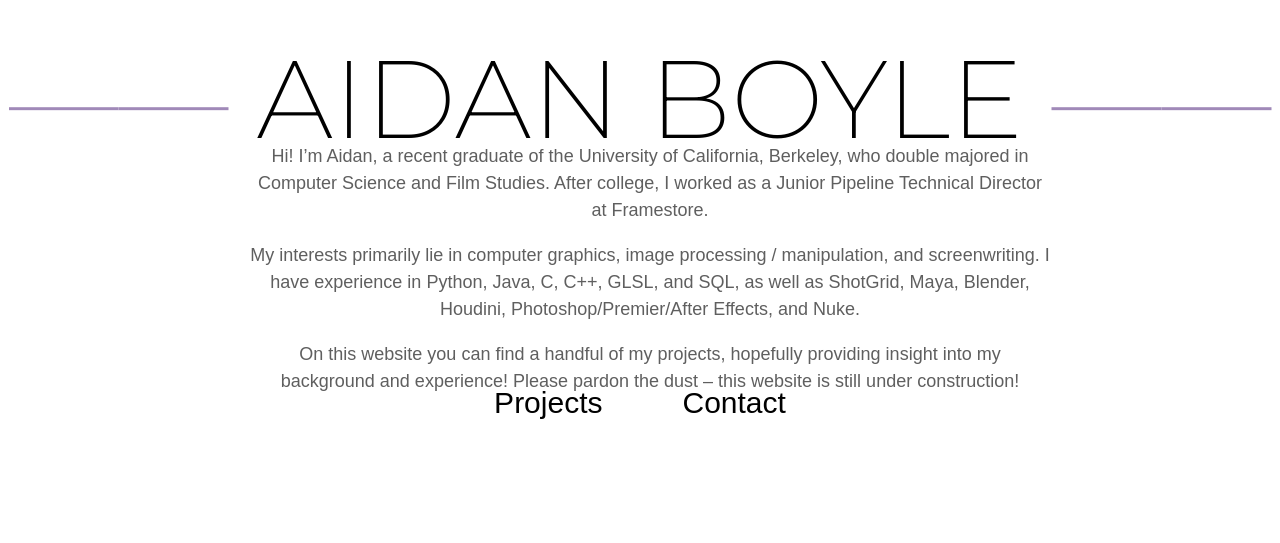
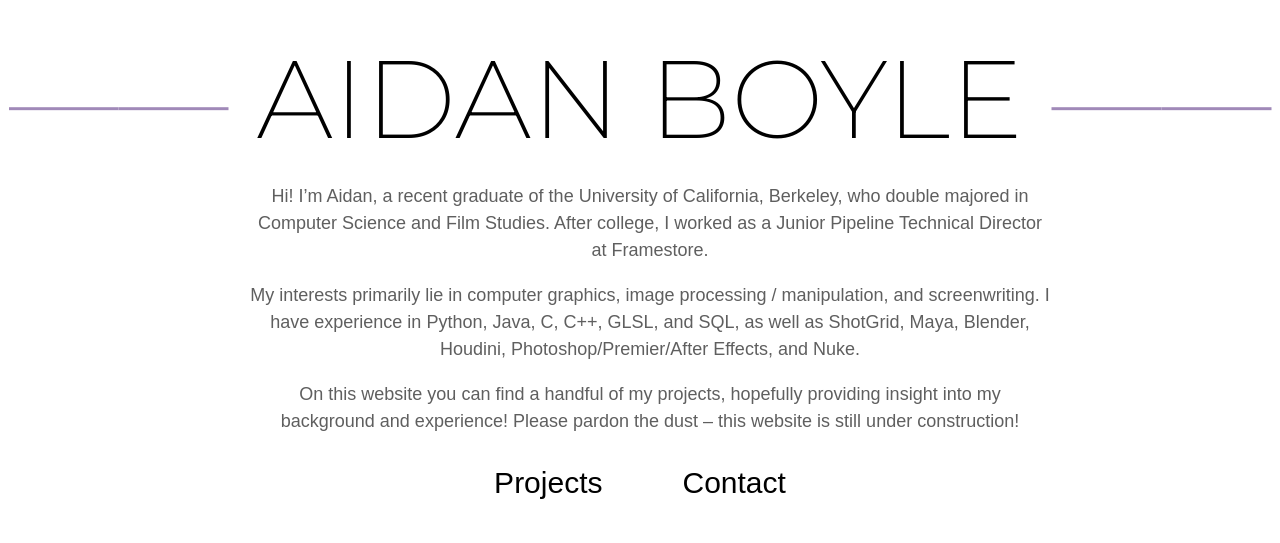
Before and after one commit to boyle-a/boyle-a.github.io, a plain HTML site: page index.html in a window 1280 px wide. Shown: the part 221-764 px from the top of the page. Drawn offline with Linux system fonts and the light colour scheme; a web font is replaced by a local one.

Commit message:
Update style.css

```diff
--- a/assets/css/style.css
+++ b/assets/css/style.css
@@ -108,7 +108,7 @@ body {
     font-size:18px;
     width: 800px;
     position: absolute;
-    top: 60%;
+    top: 65%;
     left: 50%;
     transform: translate(-50%, -50%);
     margin: 10px;
@@ -121,7 +121,7 @@ body {
     flex-direction: row;
     justify-content: center;
     position: absolute;
-    top: 78%;
+    top: 88%;
     left: 50%;
     transform: translate(-50%, -50%);
 }
```
